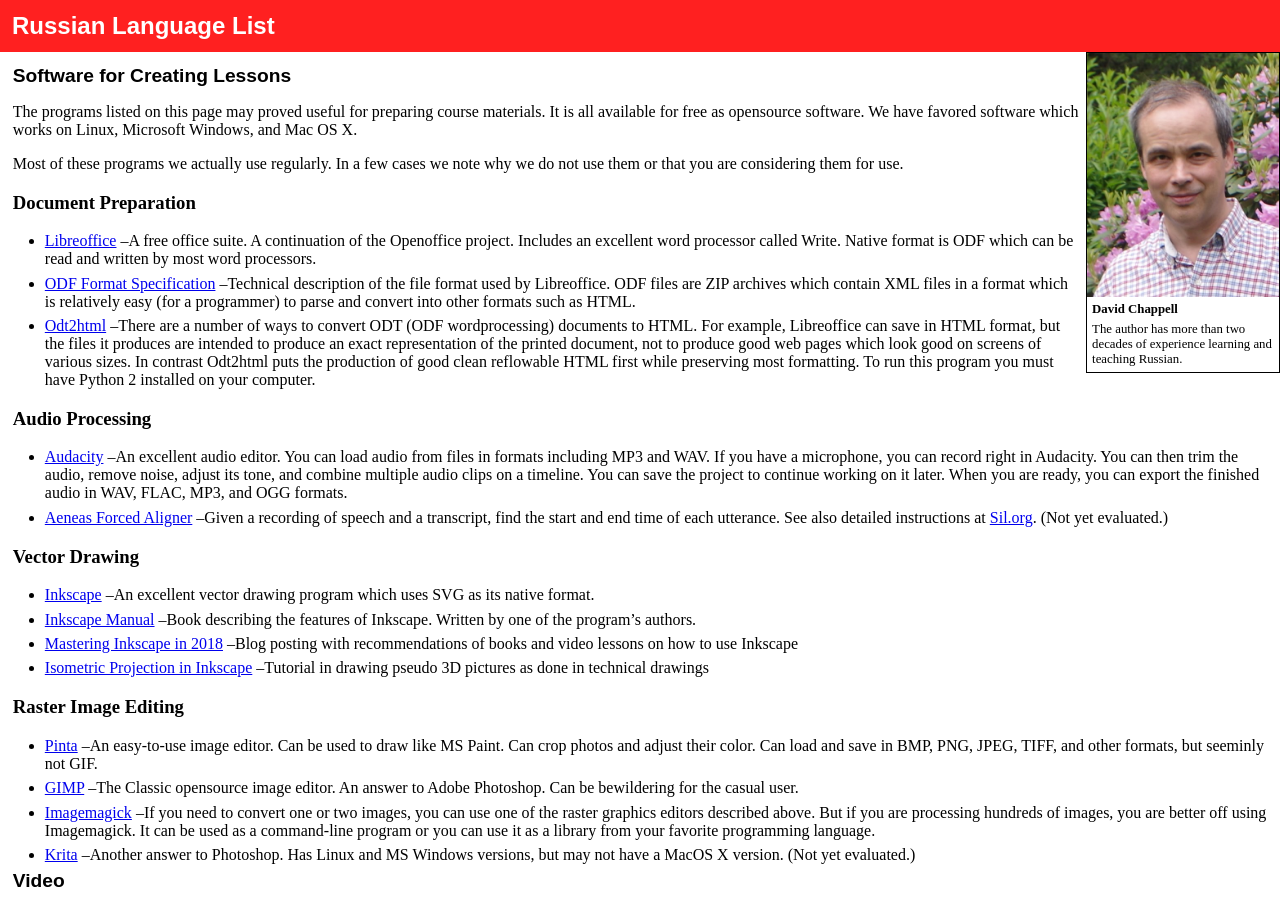
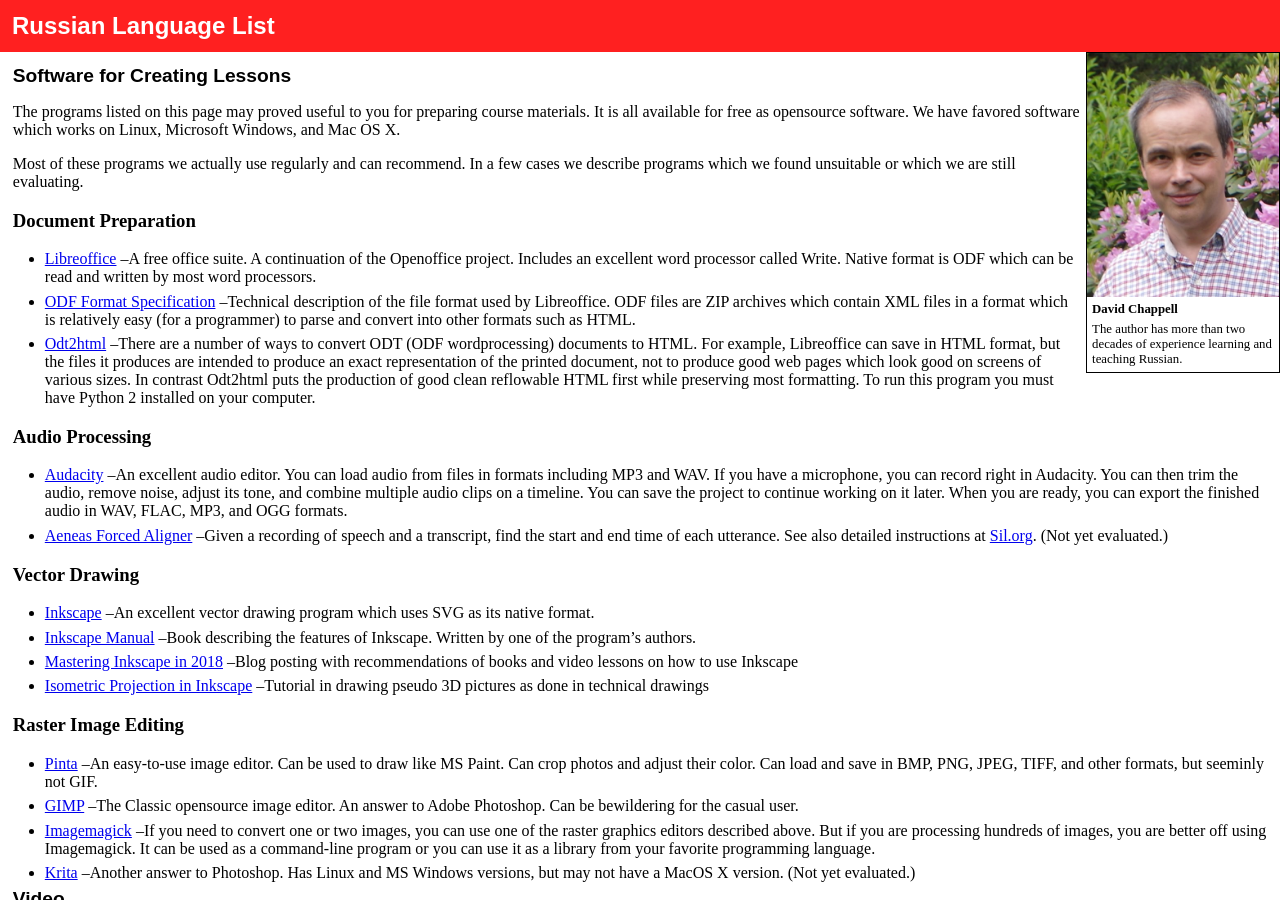
Before and after one commit to david672orford/russian-language-list, a Jekyll site: the page built from for-instructors/software.md, in a window 1280 px wide and 900 px high. Built offline with Jekyll 4.4.1, drawn with Linux system fonts in a browser that asks for light colours; our own code applies the rules of GitHub Pages for plain Markdown files.

Commit message:
rewording

```diff
--- a/for-instructors/software.md
+++ b/for-instructors/software.md
@@ -1,11 +1,12 @@
 ## Software for Creating Lessons
 
-The programs listed on this page may proved useful for preparing course
+The programs listed on this page may proved useful to you for preparing course
 materials. It is all available for free as opensource software. We have
 favored software which works on Linux, Microsoft Windows, and Mac OS X.
 
-Most of these programs we actually use regularly. In a few cases we
-note why we do not use them or that you are considering them for use.
+Most of these programs we actually use regularly and can recommend.
+In a few cases we describe programs which we found unsuitable or
+which we are still evaluating.
 
 ### Document Preparation
 * [Libreoffice](https://www.libreoffice.org/)
```
